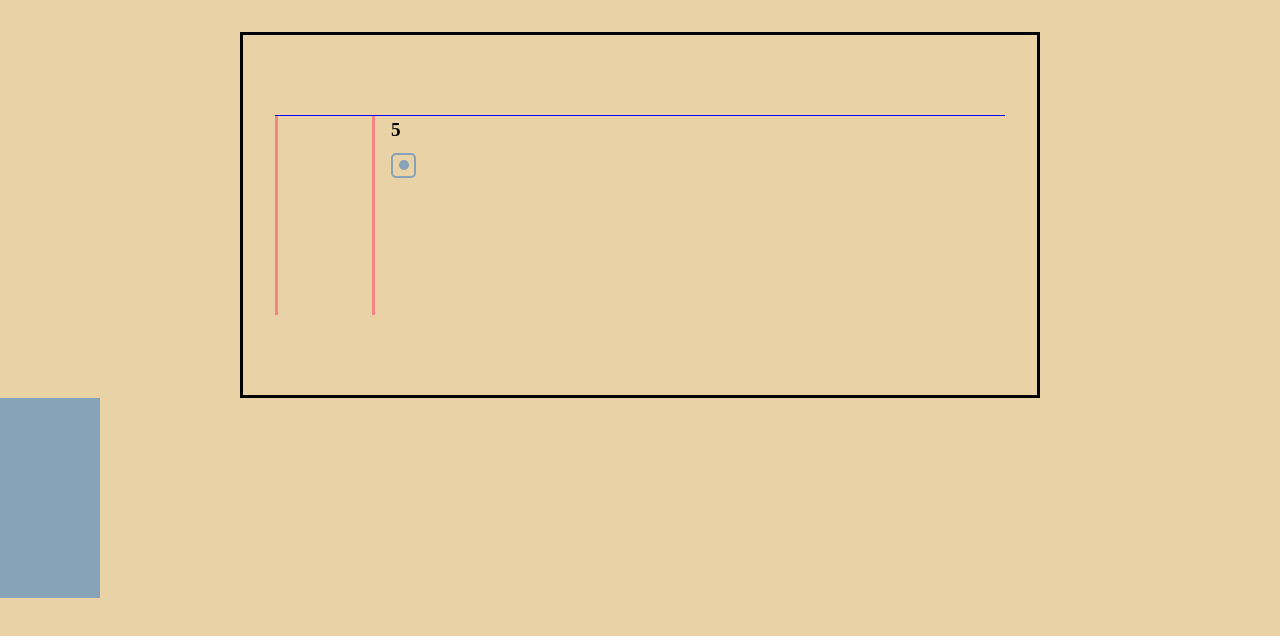
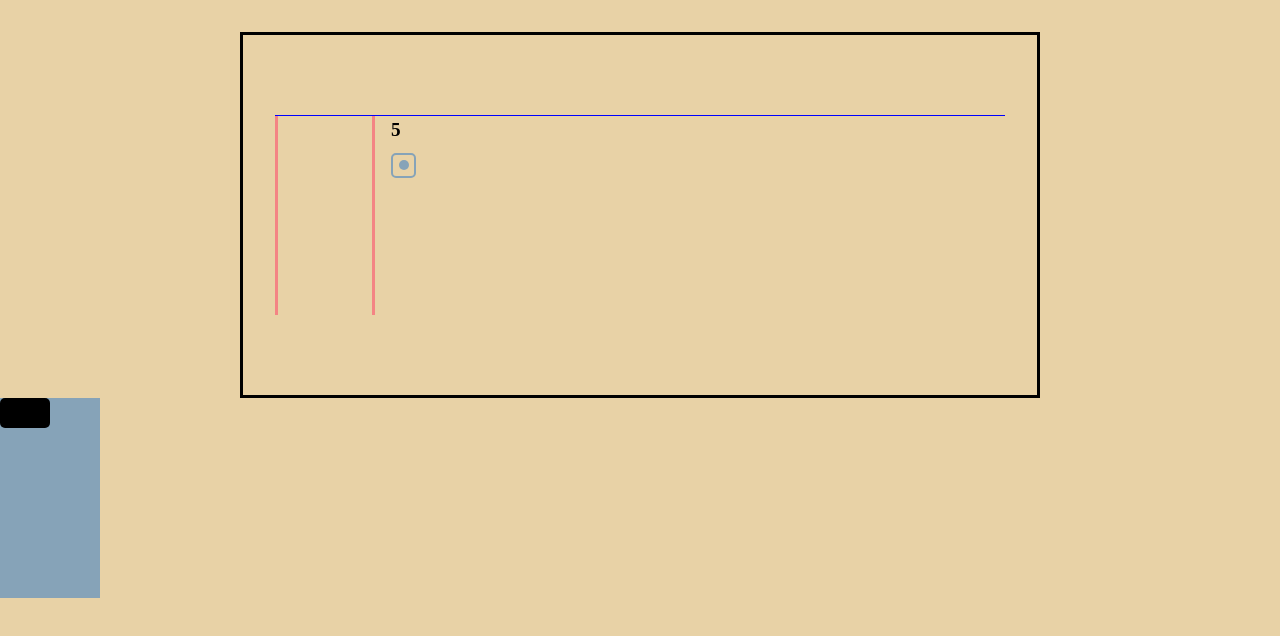
Before and after one commit to Qusz/gorchakov-test-trueconf, a Vue app: page / in a window 1280 px wide. Shown: the top 636 px of the page. Built offline with nearby package versions, Linux system fonts and the light colour scheme.

Commit message:
adds lift-indicator

```diff
--- a/src/components/Lift/LiftIndicator.vue
+++ b/src/components/Lift/LiftIndicator.vue
@@ -1,13 +1,55 @@
 <template>
-  <div>
-
+  <div class="lift-indicator">
+    <div class="lift-indicator__wrapper">
+      <div
+        v-show="direction === 'up'"
+        class="lift-indicator__direction"
+      >
+        &#x2191;
+      </div>
+      <div
+        v-show="direction === 'down'"
+        class="lift-indicator__direction"
+      >
+        &#x2193;
+      </div>
+      <div class="lift__indicator__target">
+        {{ nextFloor }}
+      </div>
+    </div>
   </div>
 </template>
 
 <script setup>
 
+import { defineProps } from 'vue';
+
+const props = {
+  nextFloor: Number,
+  direction: String
+}
+
 </script>
 
 <style lang="scss" scoped>
 
+@use '@/styles/base' as *;
+
+  .lift-indicator {
+    width: 50px;
+    height: 30px;
+    padding: 5px;
+
+    background-color: $clr-black;
+    color: $clr-white;
+    border-radius: 5px;
+
+      &__wrapper {
+        display: flex;
+        gap: 2px;
+        align-items: center;
+        justify-content: center;
+      }
+  }
+
 </style>
```
